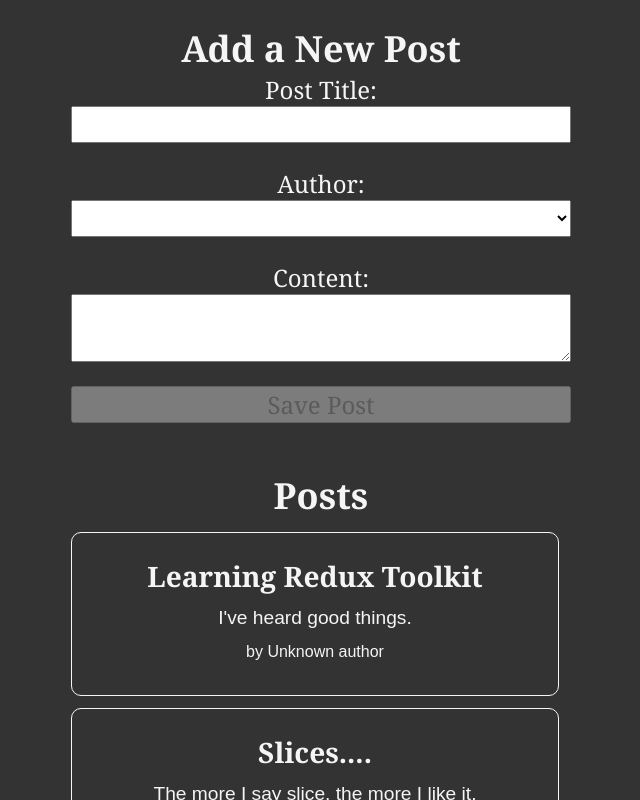
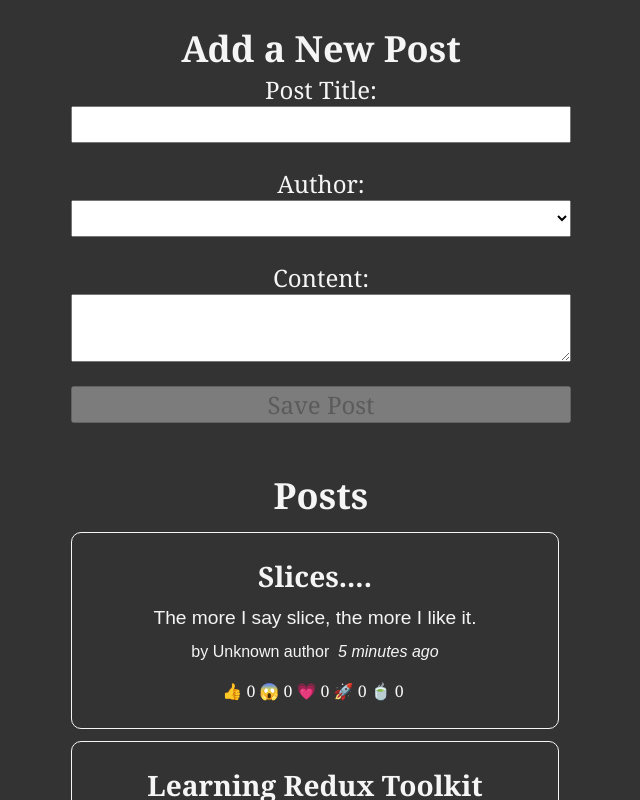
Before and after one commit to caroline-davis/ReduxToolkit, a React (Create React App) app: page / in a window 1280 px wide. Shown: the top 800 px of the page, without its empty margins (319-959 px from the left). Built offline with nearby package versions, Linux system fonts and the light colour scheme.

Commit message:
feat: Add emoji reactions

```diff
--- a/package.json
+++ b/package.json
@@ -7,6 +7,7 @@
     "@testing-library/jest-dom": "^5.17.0",
     "@testing-library/react": "^13.4.0",
     "@testing-library/user-event": "^13.5.0",
+    "date-fns": "^2.30.0",
     "react": "^18.2.0",
     "react-dom": "^18.2.0",
     "react-redux": "^9.0.2",
--- a/src/features/posts/PostsList.js
+++ b/src/features/posts/PostsList.js
@@ -2,18 +2,24 @@
 import React from 'react';
 import { selectAllPosts } from "./postsSlice";
 import PostAuthor from "./PostAuthor";
+import TimeAgo from "./TimeAgo";
+import ReactionButtons from "./ReactionButtons";
 
 
 const PostsList = () => {
     const posts = useSelector(selectAllPosts)
 
-    const renderedPosts = posts.map(post => (
+    const orderedPosts = posts.slice().sort((a, b) => b.date.localeCompare(a.date))
+
+    const renderedPosts = orderedPosts.map(post => (
         <article key={post.id}>
             <h3>{post.title}</h3>
             <p>{post.content.substring(0, 100)}</p>
             <p className="postCredit">
               <PostAuthor userId={post.userId} />
+              <TimeAgo timestamp={post.date} />
             </p>
+            <ReactionButtons post={post} />
         </article>
     ))
   return (
--- /dev/null
+++ b/src/features/posts/ReactionButtons.js
@@ -0,0 +1,34 @@
+import React from "react";
+import { useDispatch } from "react-redux";
+import { reactionAdded } from "./postsSlice";
+
+const reactionEmoji = {
+  thumbsUp: "👍",
+  wow: "😱",
+  heart: "💗",
+  rocket: "🚀",
+  coffee: "🍵",
+};
+
+const ReactionButtons = ({ post }) => {
+  const dispatch = useDispatch();
+
+  // the object look up to match the name with the emoji array above
+  const reactionButtons = Object.entries(reactionEmoji).map(([name, emoji]) => {
+    return (
+      <button
+        key={name}
+        type="button"
+        className="reactionButton"
+        onClick={() =>
+          dispatch(reactionAdded({ postId: post.id, reaction: name }))
+        }
+      >
+        {emoji} {post.reactions[name]}
+      </button>
+    );
+  });
+  return <div>{reactionButtons}</div>;
+};
+
+export default ReactionButtons;
--- /dev/null
+++ b/src/features/posts/TimeAgo.js
@@ -0,0 +1,17 @@
+import { parseISO, formatDistanceToNow } from "date-fns";
+
+import React from 'react'
+
+const TimeAgo = ({ timestamp }) => {
+    let timeAgo = ""
+    const date = parseISO(timestamp)
+    const timePeriod = formatDistanceToNow(date)
+    timeAgo = `${timePeriod} ago`
+  return (
+    <span title={timestamp}>
+        &nbsp; <i>{timeAgo}</i>
+    </span>
+  )
+}
+
+export default TimeAgo
--- a/src/features/posts/postsSlice.js
+++ b/src/features/posts/postsSlice.js
@@ -1,18 +1,43 @@
 import { createSlice, nanoid } from "@reduxjs/toolkit";
+import { sub } from "date-fns";
 
 const initialState = [
-    { id: '1', title: 'Learning Redux Toolkit', content: "I've heard good things."},
-    { id: '2', title: 'Slices....', content: "The more I say slice, the more I like it."}
-]
+  {
+    id: "1",
+    title: "Learning Redux Toolkit",
+    content: "I've heard good things.",
+    date: sub(new Date(), { minutes: 10 }).toISOString(),
+    reactions: {
+      thumbsUp: 0,
+      wow: 0,
+      heart: 0,
+      rocket: 0,
+      coffee: 0,
+    },
+  },
+  {
+    id: "2",
+    title: "Slices....",
+    content: "The more I say slice, the more I like it.",
+    date: sub(new Date(), { minutes: 5 }).toISOString(),
+    reactions: {
+      thumbsUp: 0,
+      wow: 0,
+      heart: 0,
+      rocket: 0,
+      coffee: 0,
+    },
+  },
+];
 
 // can mutate the state using immer (state.push) in reducers, otherwise u gota do the spread op ...props
 const postsSlice = createSlice({
-    name: 'posts',
+  name: "posts",
   initialState,
   reducers: {
     postAdded: {
       reducer(state, action) {
-            state.push(action.payload)
+        state.push(action.payload);
       },
       prepare(title, content, userId) {
         return {
@@ -20,16 +45,33 @@
             id: nanoid(),
             title,
             content,
-                        userId
+            date: new Date().toISOString(),
+            userId,
+            reactions: {
+              thumbsUp: 0,
+              wow: 0,
+              heart: 0,
+              rocket: 0,
+              coffee: 0,
+            },
+          },
+        };
+      },
+    },
+    reactionAdded: (state, action) => {
+     console.log("Reaction Added:", action.payload);
+      const { postId, reaction } = action.payload;
+      const existingPost = state.find((post) => post.id === postId);
+      console.log(existingPost, "exisiting post")
+      if (existingPost) {
+        existingPost.reactions[reaction]++;
       }
-                }
-            }
-        }
-    }
-})
+    },
+  },
+});
 
 // the postsSlice.actions bit, the actions is auto made with same name instead of doing manually
-export const { postAdded } = postsSlice.actions
+export const { postAdded, reactionAdded } = postsSlice.actions;
 
 export const selectAllPosts = (state) => state.posts;
 
```
Also changed, not shown: src/features/posts/PostAuthor.js (+6 -6 lines), 1 other file (tests, documents, lock files or other folders). Lines whose indentation alone changed are shown as unchanged.
